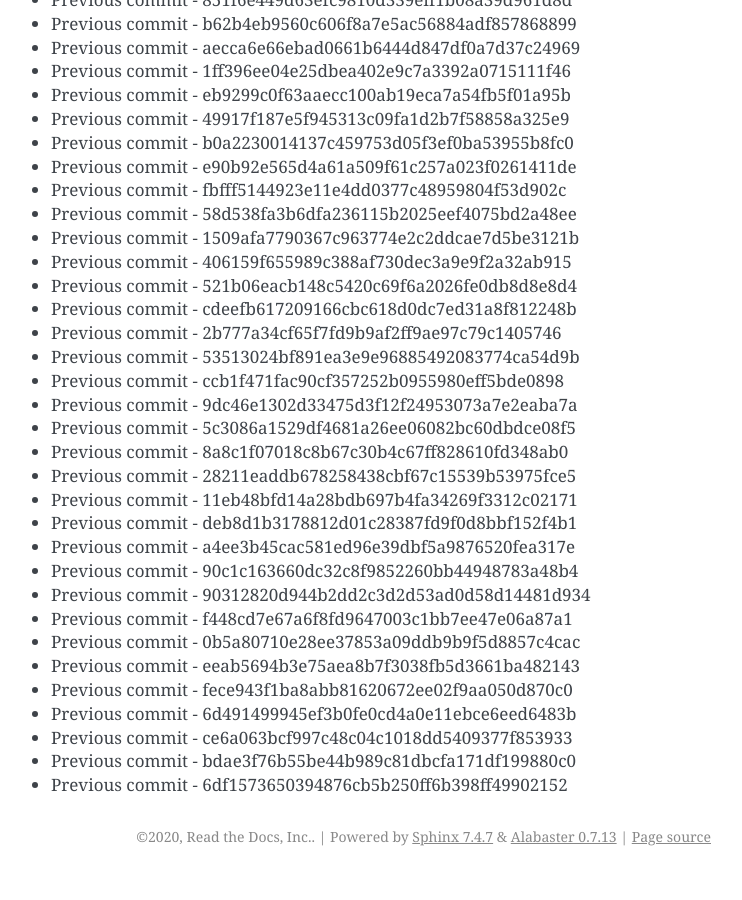
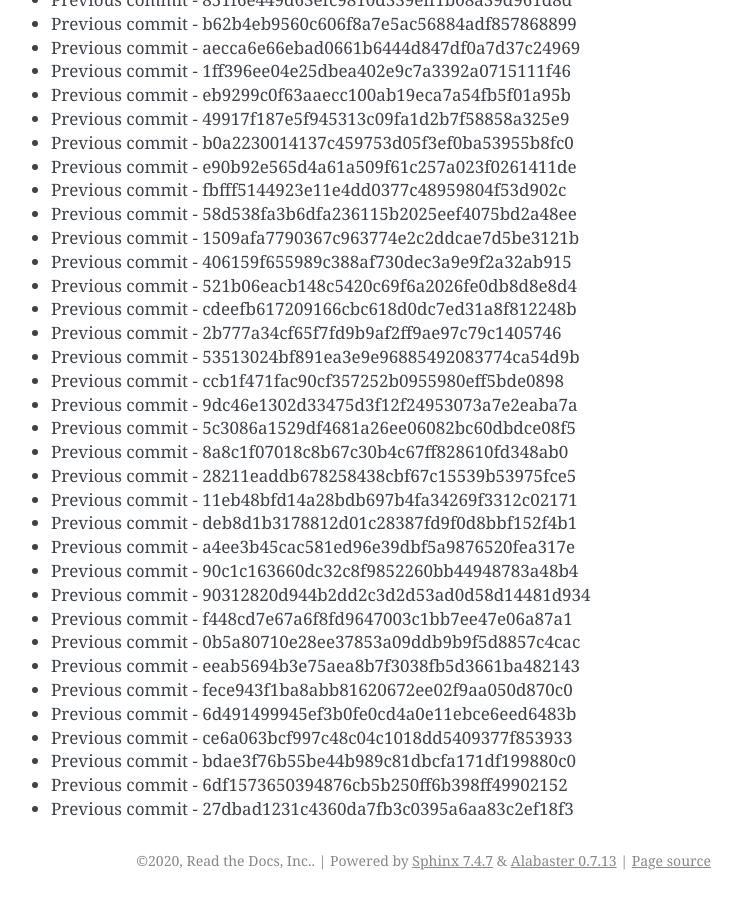
Before and after one commit to readthedocs/rtd-git-stresstest, a Sphinx documentation site: the page built from docs/updates.rst, in a window 1280 px wide and 900 px high, scrolled down 11150 px. Shown: the whole window, without its empty margins (399-1141 px from the left). Built offline with Sphinx 7.4.7, drawn with Linux system fonts in a browser that asks for light colours; before the commit the page ends 12026 px from its top, so only the background shows below that.

Commit message:
Generating commit from previous: 27dbad1231c4360da7fb3c0395a6aa83c2ef18f3

```diff
--- a/docs/updates.rst
+++ b/docs/updates.rst
@@ -500,3 +500,4 @@ It can be tested for any performance characteristics.
 * Previous commit - ce6a063bcf997c48c04c1018dd5409377f853933
 * Previous commit - bdae3f76b55be44b989c81dbcfa171df199880c0
 * Previous commit - 6df1573650394876cb5b250ff6b398ff49902152
+* Previous commit - 27dbad1231c4360da7fb3c0395a6aa83c2ef18f3
```
